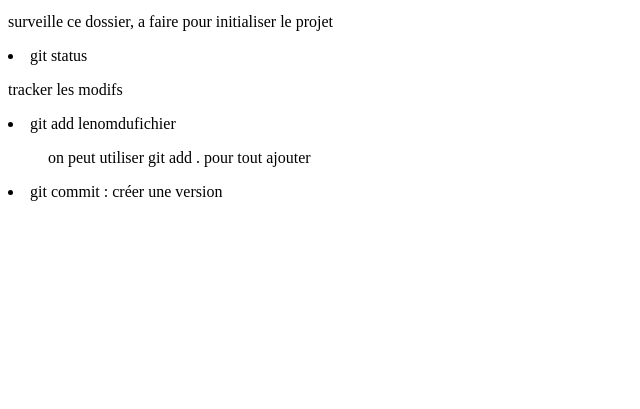
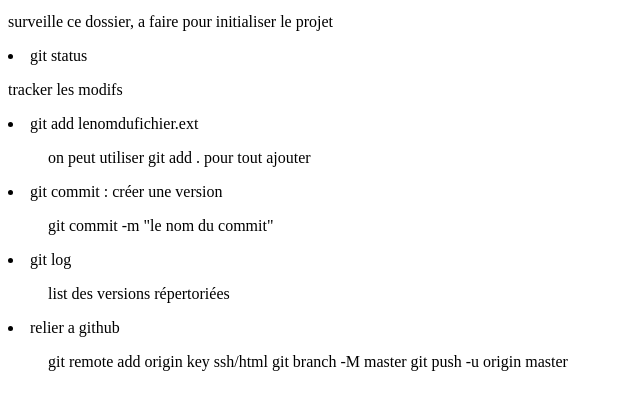
Before and after one commit to timoogo/github-training, a plain HTML site: page index.html in a window 1280 px wide. Shown: the part 101-510 px from the top of the page, without its empty margins (0-640 px from the left). Drawn offline with Linux system fonts and the light colour scheme.

Commit message:
push 2 github

```diff
--- a/index.html
+++ b/index.html
@@ -13,9 +13,18 @@
     <li>git status</li>
     <p>tracker les modifs</p>
 
-    <li>git add lenomdufichier </li>
+    <li>git add lenomdufichier.ext </li>
         <ol>on peut utiliser git add . pour tout ajouter</ol>
 
     <li>git commit : créer une version</li>
-</body>
+        <ol> git commit -m "le nom du commit"</ol>
+
+    <li>git log</li>
+        <ol>list des versions répertoriées </ol>
+
+    <li>relier a github</li>
+        <ol> git remote add origin key ssh/html
+            git branch -M master
+            git push -u origin master</ol>
+    </body>
 </html>
```
